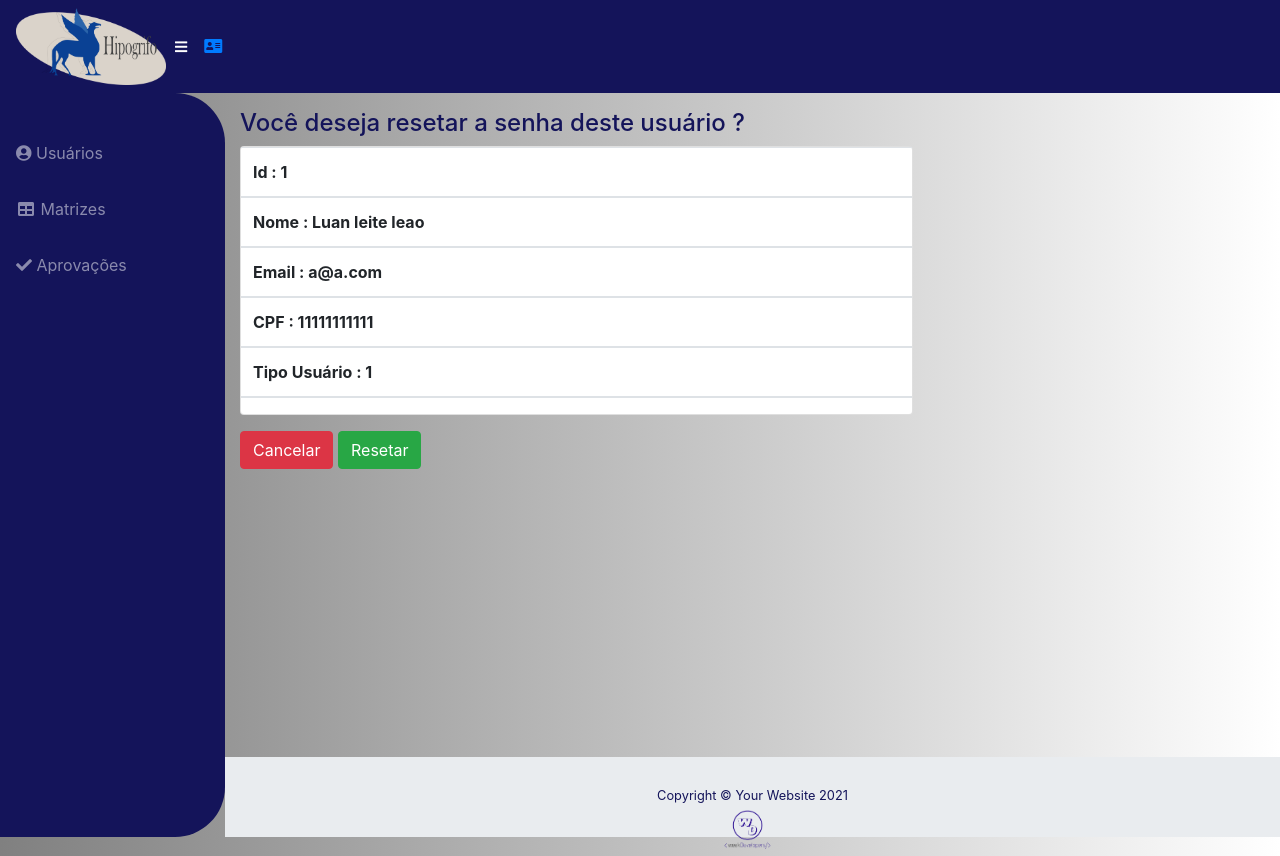
After one commit to LuanLeiteLeao/sistema_hipogrifo, a Django app: page /administrador/confirmar_resetar_senha/1 in a window 1280 px wide. The commit adds this page. Run offline with Django 3.2, Linux system fonts and the light colour scheme; a user stored in the database is signed in; data comes from the database, SQL or seed files in the repository; both versions use the stored data as it was after the commit; lists and menus that the app fills with data are empty; some libraries are stand-ins or nearby versions.

Commit message:
passando as telas para adminitrador para novo layout

```diff
--- /dev/null
+++ b/administrador/templates/administrador/confirmar_resetar_senha.html
@@ -0,0 +1,54 @@
+{% extends 'base_administrador.html' %}
+{% block content %}
+<div class="row">
+    <div class="col-lg-8">
+        <h4>  Você deseja resetar a senha deste usuário ? </h4>
+        <div class="card mb-3">
+
+            <table class="table table-striped">
+                <thead>
+                    <tr>
+                        <th scope="col">Id : {{user.id}}</th>
+                    </tr>
+                    <tr>
+                        <th scope="col">Nome : {{user.nome}}</th>
+                    </tr>
+                    <tr>
+                        <th scope="col">Email : {{user.email}}</th>
+                    </tr>
+                    <tr>
+                        <th scope="col">CPF : {{user.cpf}}</th>
+                    </tr>
+                     <tr>
+                        <th scope="col">Tipo Usuário : {{user.tipo}}</th>
+                    </tr>
+
+
+
+                </thead>
+            </table>
+        </div>
+        <a href="{% url 'listar_usuarios' %}" class="btn btn-danger" type ="button">Cancelar</a>
+ 		<a href="{% url 'resetar_senha' id=user.id %}" class="btn btn-success" type ="button">Resetar</a>
+    </div>
+</div>
+{% endblock %}
+
+
+<table>
+	<tr>
+		<td>Id: {{user.id}}</td>
+	</tr>
+	<tr>
+		<td>Nome: {{user.nome}}</td>
+	</tr>
+	<tr>
+        <td>Email: {{user.email}}</td>
+	</tr>
+	<tr>
+        <td>Tipo Usuário: {{user.tipo}}</td>
+	</tr>
+</table>
+
+ <a href="{% url 'listar_usuarios' %}">Cancelar</a>
+ <a href="{% url 'confirmar_exclusao' id=user.id %}">Confirmar</a>
--- a/administrador/urls.py
+++ b/administrador/urls.py
@@ -6,4 +6,7 @@ urlpatterns = [
 	path('excluir/<id>',excluir_usuario,name='excluir_usuario'),
 	path('confirmar_exclusao/<id>',confirmar_exclusao,name='confirmar_exclusao'),
 	path('editar/<id>',editar_usuario,name='editar_usuario'),
+	path('confirmar_resetar_senha/<id>',confirmar_resetar_senha ,name='confirmar_resetar_senha'),
+	path('resetar_senha/<id>',resetar_senha ,name='resetar_senha'),
+
 ]
--- a/administrador/views.py
+++ b/administrador/views.py
@@ -1,10 +1,11 @@
-from django.shortcuts import render,redirect
+from django.shortcuts import render,redirect,HttpResponse
 from django.contrib.auth.decorators import login_required
 from account.models import User
 from django.shortcuts import get_object_or_404
 from account.forms import UserCreationForm,EditeUserForm
 from account.constantes import ADMINISTRADOR,ALUNO,PROFESSOR
 from .niveis_de_usuario import has_user_permission
+from account.uteis import gerar_senha
 
 
 @login_required(login_url='/account/signin')
@@ -42,3 +43,21 @@ def editar_usuario(request,id):
 		form = EditeUserForm(instance=user)
 
 	return render(request,'administrador/editar_usuario.html',{'form':form})
+
+@login_required(login_url='/account/signin')
+@has_user_permission(tipo_usuario_permitidos=[ADMINISTRADOR])
+def confirmar_resetar_senha(request,id):
+	user = User.objects.get(id=id)
+	return render(request,'administrador/confirmar_resetar_senha.html',{'user':user})
+
+@login_required(login_url='/account/signin')
+@has_user_permission(tipo_usuario_permitidos=[ADMINISTRADOR])
+def resetar_senha(request,id):
+	"""
+	gera um senha aleatorio para o usuario e manda por email
+	"""
+
+	user = get_object_or_404(User,id=id)
+	gerar_senha(user.email,user.cpf)
+
+	return redirect(listar_usuarios)
```
Also changed, not shown: administrador/templates/administrador/listar_usuarios.html (+11 -6 lines), db.sqlite3.
